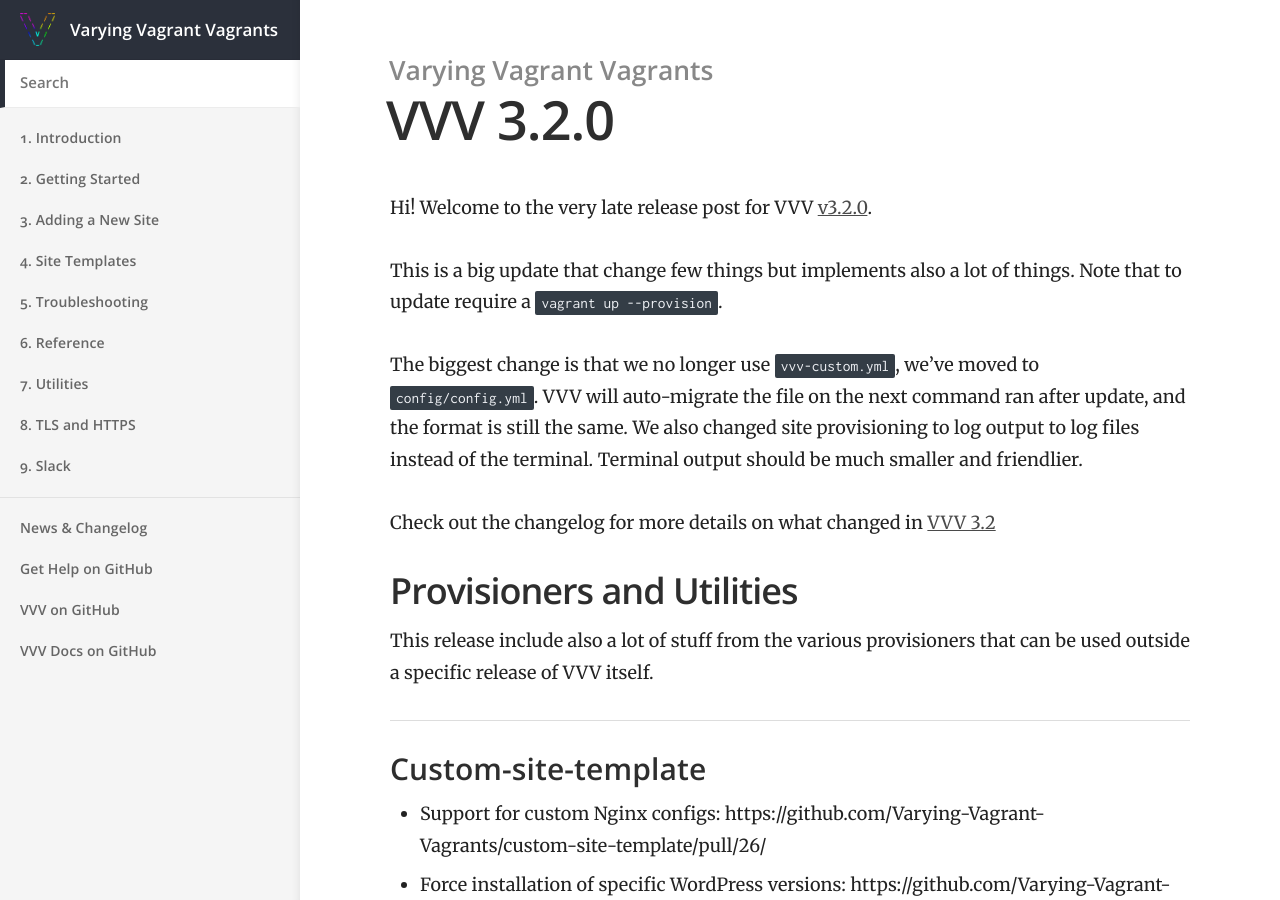
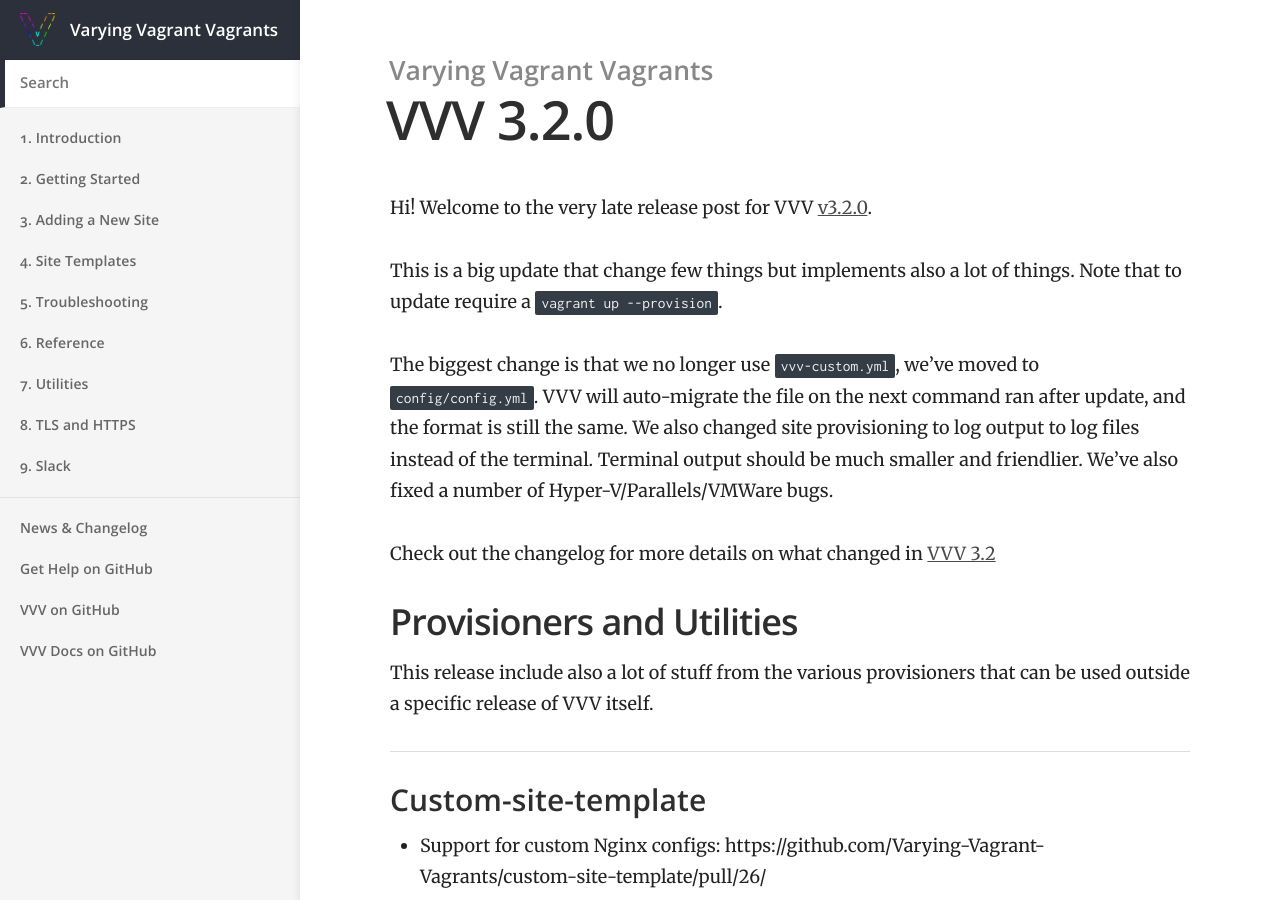
Before and after one commit to Varying-Vagrant-Vagrants/varyingvagrantvagrants.org, a Jekyll site: the page built from _posts/2019-10-31-vvv-3-2-0.md, in a window 1280 px wide and 900 px high. Built offline with Jekyll 4.4.1, drawn with Linux system fonts in a browser that asks for light colours.

Commit message:
Update 2019-10-31-vvv-3-2-0.md

```diff
--- a/_posts/2019-10-31-vvv-3-2-0.md
+++ b/_posts/2019-10-31-vvv-3-2-0.md
@@ -9,7 +9,7 @@ Hi! Welcome to the very late release post for VVV [v3.2.0](https://github.com/Va
 
 This is a big update that change few things but implements also a lot of things. Note that to update require a `vagrant up --provision`.
 
-The biggest change is that we no longer use `vvv-custom.yml`, we've moved to `config/config.yml`. VVV will auto-migrate the file on the next command ran after update, and the format is still the same. We also changed site provisioning to log output to log files instead of the terminal. Terminal output should be much smaller and friendlier.
+The biggest change is that we no longer use `vvv-custom.yml`, we've moved to `config/config.yml`. VVV will auto-migrate the file on the next command ran after update, and the format is still the same. We also changed site provisioning to log output to log files instead of the terminal. Terminal output should be much smaller and friendlier. We've also fixed a number of Hyper-V/Parallels/VMWare bugs.
 
 Check out the changelog for more details on what changed in [VVV 3.2](https://github.com/Varying-Vagrant-Vagrants/VVV/blob/master/CHANGELOG.md)
 
```
